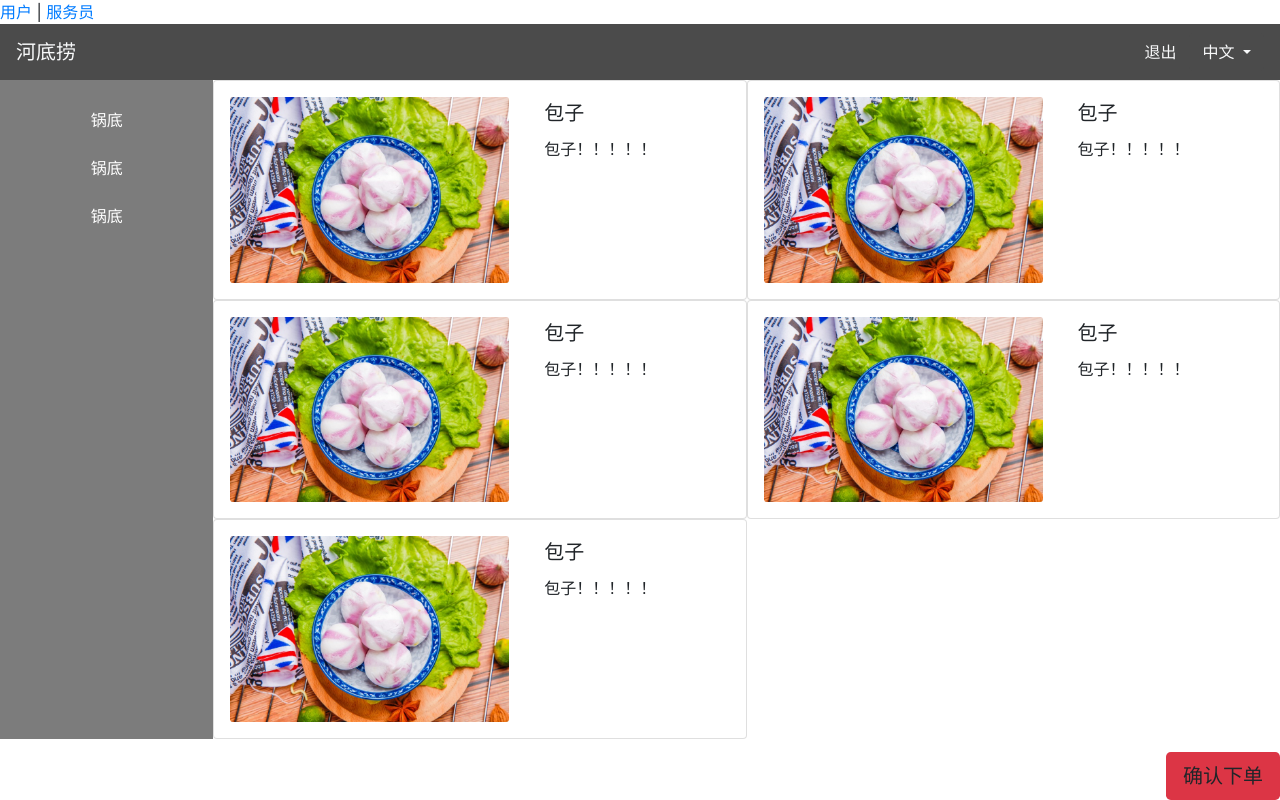
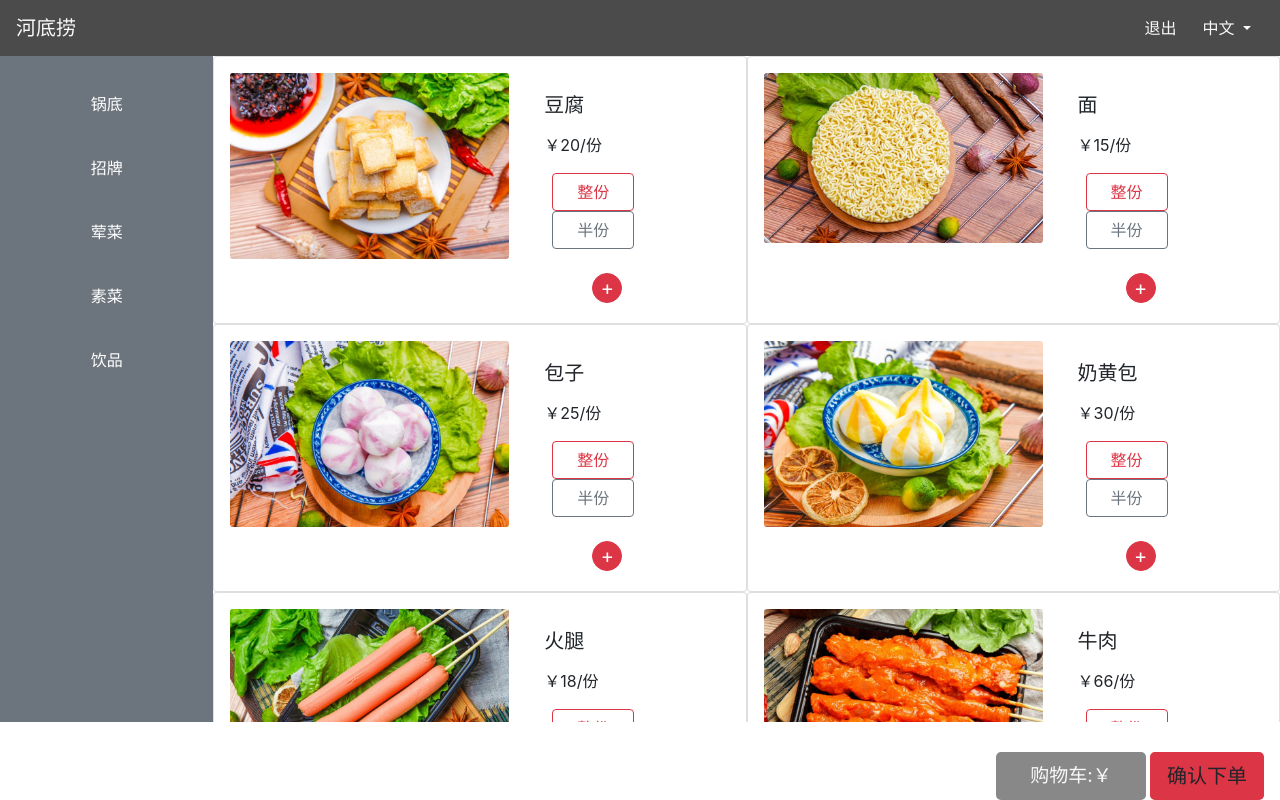
Before and after one commit to 401J/Order, a Vue app: page /#/user in a window 1280 px wide. Built offline with nearby package versions, Linux system fonts and the light colour scheme.

Commit message:
用户主界面实现添加和购物车功能

```diff
--- a/src/App.vue
+++ b/src/App.vue
@@ -1,8 +1,8 @@
 <template>
   <div id="app">
     <div id="nav">
-      <router-link to="/user">用户</router-link> |
-      <router-link to="/server">服务员</router-link>
+      <!-- <router-link to="/user">用户</router-link> |
+      <router-link to="/server">服务员</router-link> -->
     </div>
     <router-view/>
   </div>
--- a/src/components/userBody.vue
+++ b/src/components/userBody.vue
@@ -1,41 +1,89 @@
 <template>
-    <div class="row mx-0 px-0 mr-0">
-        <div class="col-lg-2 py-3" style="background-color: #7c7c7c;">
-        <userMenu/> <userMenu/> <userMenu/>
-            <div class="fixed-bottom ">
-                <button class="btn bg-danger btn-lg float-right">
+    <div class="row mx-0 px-0 mr-0" >
+        <div class="col-lg-2 py-3 bg-secondary" id="list-menu">
+            <userMenu v-for="(i, index) in menus" :key="index" :name="i"/>
+        </div>
+        <div
+            class="col-lg-10 p-0 m-0 row"
+            id="foodmian">
+                <userFood
+                v-on:getprice="showprice"
+                v-for="(i, index) in food" :key="index"
+                class="col-lg-6 px-0" :name="i.name" :price="i.price" :photo="i.photo" :idname="i.photo"/>
+        </div>
+
+        <div class="fixed-bottom ">
+            <button class="btn bg-danger btn-lg float-right mr-3">
                     确认下单
                     <span class="badge badge-danger"></span>
                 </button>
+            <div class="float-right text-light" id="shopping">购物车:{{total}}￥</div>
+
             </div>
-        </div>
-        <div class="col-lg-10 p-0 m-0 row">
-                <userFood class="col-lg-6 px-0 m-0"/>
-                <userFood class="col-lg-6 px-0"/>
-                <userFood class="col-lg-6 px-0"/>
-                <userFood class="col-lg-6 px-0"/>
-                <userFood class="col-lg-6 px-0"/>
-        </div>
     </div>
-
-
-
-
-
-
-
-
 </template>
 <script>
 import userMenu from './userMenu.vue'
 import userFood from './userFood.vue'
 
+class foods{
+    constructor(name,price,photo){
+        this.name=name,
+        this.price=price,
+        this.photo=require('../assets/'+photo+'.jpg')
+    }
+}
+
 export default {
     components:{
         userMenu,
         userFood
-    }
+    },
+    data() {
+        return {
+            total:null,
+            food:[
+            new foods('豆腐','20','doufu'),
+            new foods('面','15','noodle'),
+            new foods('包子','25','baozi'),
+            new foods('奶黄包','30','naihuangbao'),
+            new foods('火腿','18','huotui'),
+            new foods('牛肉','66','niurou'),
+            new foods('章鱼','78','zhangyu'),
+            new foods('羊肉','56','yangrou'),
+            new foods('肉丸','48','wanzi'),
+            new foods('虾滑','75','xiahua'),
+            new foods('鱼丸','38','yuwan')],
+            menus:['锅底','招牌','荤菜','素菜','饮品'],
+        }
+    },
+    methods: {
+        showprice:function(data){
+            this.total=data
+        }
+    },
 
 
 }
 </script>
+<style lang="css">
+    #foodmian{
+        overflow: auto;
+        height: 666px;
+    }
+    .body{
+        position: relative;
+    }
+    #shopping{
+        width: 150px;
+        height: 48px;
+        background-color: rgba(63, 63, 63, 0.616);
+        padding: 10px 0;
+        margin: 0px 4px 0px 0px;
+        font-size: 19px;
+        text-align: center;
+        border-radius: 5px;
+
+
+    }
+</style>
--- a/src/components/userFood.vue
+++ b/src/components/userFood.vue
@@ -2,12 +2,38 @@
 <div class="card mb-0" style="max-width: 100%;">
   <div class="row no-gutters">
     <div class="col-7">
-      <img src="../assets/baozi.jpg" style="width: 90%;" class="card-img m-3 y-3" >
+      <img :src="photo" style="width: 90%;" class="card-img m-3 y-3" >
     </div>
     <div class="col-5">
-      <div class="card-body">
-        <h5 class="card-title">包子</h5>
-        <p class="card-text">包子！！！！！</p>
+      <div class="card-body row mr-0">
+        <h5 class="card-title col-12 mb-3 mt-3">{{name}}</h5>
+        <p class="card-text col-12 mb-3">￥{{price}}/份</p>
+        <div class="col-12">
+          <div v-if="count>0||half>0">
+            <button type="button" class="btn btn-outline-danger  mx-2 px-3" v-on:click="addcount">{{count}}整份</button>
+            <button type="button" class="btn btn-outline-secondary mx-2 px-3" v-on:click="addhalf">{{half}}半份</button>
+          </div>
+          <div v-else>
+            <button type="button" class="btn btn-outline-danger  mx-2 px-4" v-on:click="addcount">整份</button>
+            <button type="button" class="btn btn-outline-secondary mx-2 px-4" v-on:click="addhalf">半份</button>
+          </div>
+        </div>
+          <div v-if="count>0||half>0">
+            <div class="col-12 row mx-0">
+              <div class="col-4">
+                <button type="button" class="btn btn-secondary btn-circle btn-lg mt-4"  @click="sub()">-</button>
+              </div>
+                <span class="col-4 mt-4 text-center" :id="idname">{{sum}}</span>
+              <div class="col-4">
+                <button type="button" class="btn btn-danger btn-circle btn-lg mt-4"  @click="add()">+</button>
+              </div>
+            </div>
+          </div>
+            <div v-else>
+              <div class="col-12">
+              <button type="button" class="btn btn-danger btn-circle btn-lg mt-4  ml-5 float-right"  @click="add()">+</button>
+            </div>
+        </div>
       </div>
     </div>
   </div>
@@ -15,7 +41,70 @@
 </template>
 <script>
 export default {
-    name:'userfood'
+    name:'userfood',
+    props:['name','price','photo','idname'],
+    methods: {
+      addhalf:function(){
+        this.a=false;
+      },
+      addcount:function(){
+        this.a=true;
+      },
+      add:function () {
+        if (this.a) {
+          this.count++
+        }
+        if(this.a==false){
+          this.half++
+        }
+        this.$emit("getprice",this.pricesum)
+      },
+      sub:function () {
+        if (this.count>0) {
+            if (this.a) {
+                this.count--
+            }
+        }
+        if(this.half>0){
+          if(this.a==false){
+            this.half--
+          }
+        }
+        this.$emit("getprice",this.pricesum)
+
+      }
+    },
+    data() {
+      return {
+        halffare:null,
+        count:null,
+        half:null,
+        a:''
+      }
+    },
+    computed: {
+      sum:function (){
+        return this.count+this.half
+      },
+      pricesum:function () {
+        return (this.count*this.price)+(this.half*this.price/2)
+
+      }
+    },
 
 }
 </script>
+<style lang="css">
+  .btn-circle.btn-lg {
+  width: 30px;
+  height: 30px;
+  text-align: center;
+  padding: 6px 0;
+  font-size: 20px;
+  line-height: 0;
+  border-radius: 15px;
+}
+  #count{
+    font-size: 20px;
+  }
+</style>
--- a/src/components/userMenu.vue
+++ b/src/components/userMenu.vue
@@ -1,17 +1,21 @@
 <template>
-    <div>
-        <div class="list-group list-group-flush">
-        <button type="button"
-        style="background-color: #7c7c7c;"
-        class="list-group-item list-group-item-action text-center text-wrap text-white">锅底</button>
-         </div>
+    <div >
+        <a
+        class="
+        list-group list-group-item list-group-item-action bg-secondary text-center text-wrap text-white" >
+        {{name}}
+         </a>
     </div>
 </template>
 <script>
 export default {
-    name:'userMenu'
+    name:'userMenu',
+    props:['name']
 }
 </script>
 <style lang="css">
-
+    .list-group-item{
+        border: 0ch;
+        padding: 20px;
+    }
 </style>
```
Also changed, not shown: src/assets/doufu.jpg (renamed from src/assets/doufu'.jpg).
